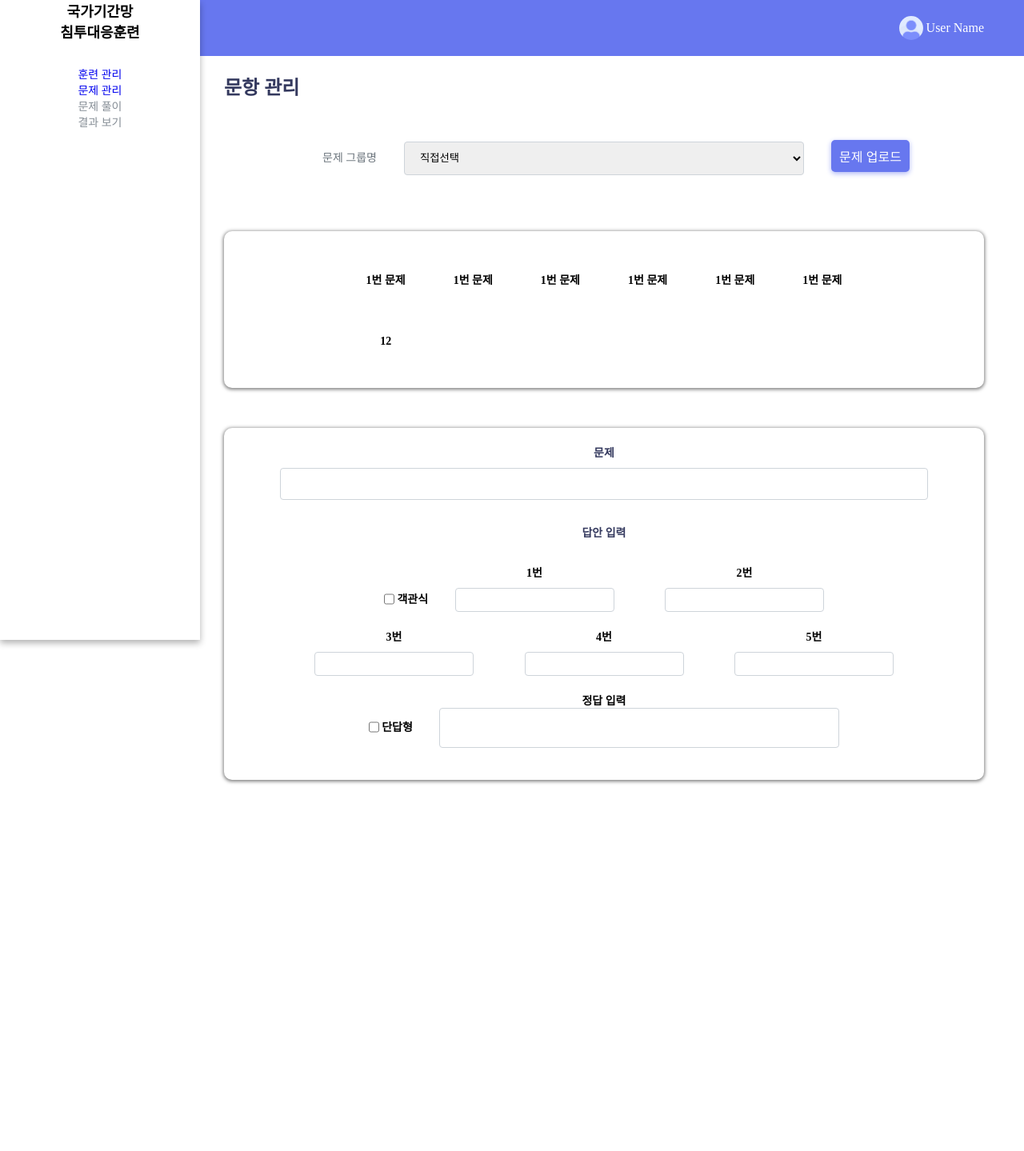
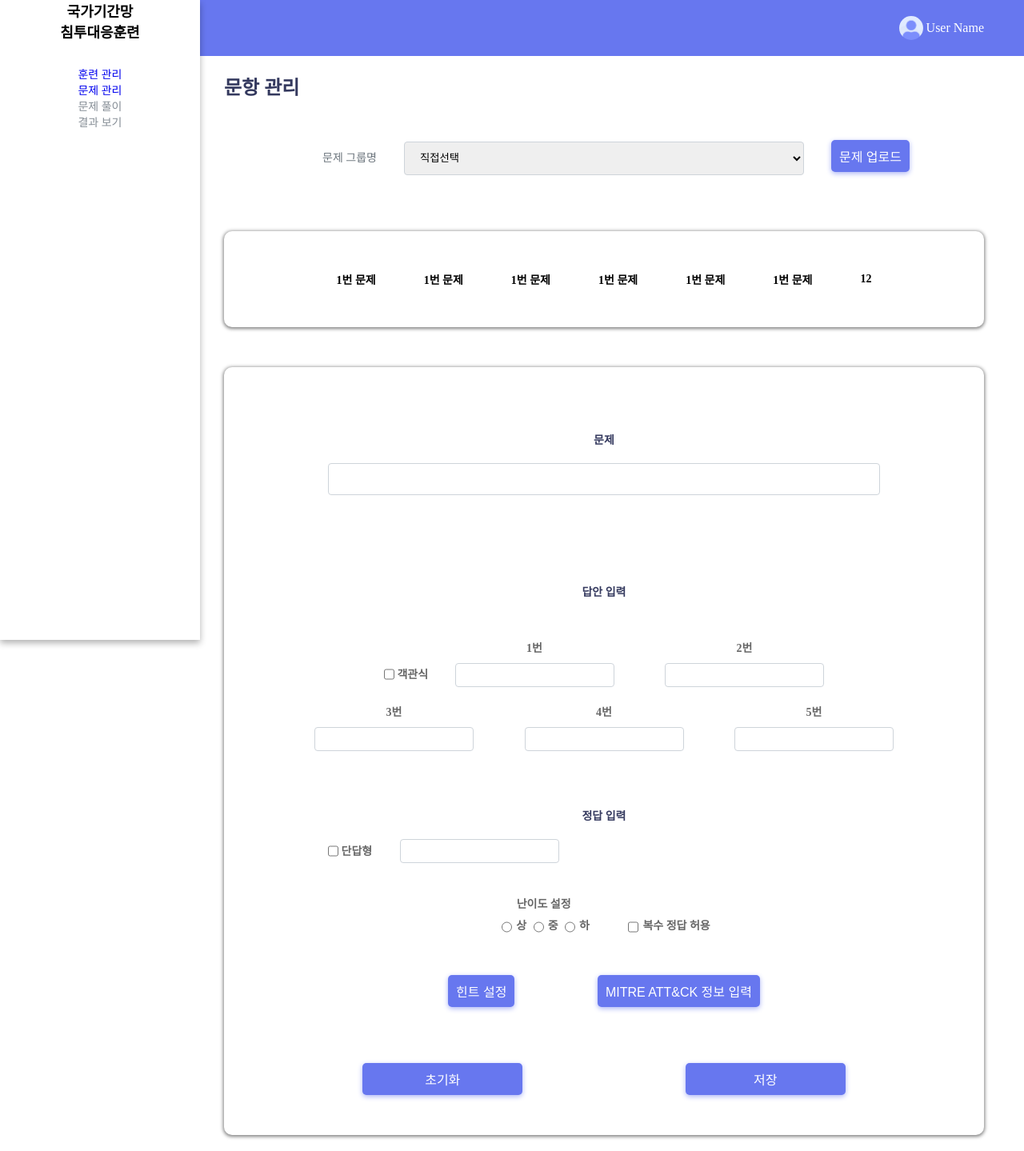
Before and after one commit to angelbaek/ncr, a Python web app: template src/main/resources/templates/html/admin_exam_management.html in a window 1280 px wide. Shown: the whole page at 80% size. Before the commit the page ends 980 px from the top, so only its background shows below. Run offline with Jinja, Linux system fonts and the light colour scheme; the template is opened without the code that fills it, so the values that code supplies are empty.

Commit message:
(Refactor): 문항 관리 기능 구현(문제 그룹명, 문항 가져오기)

```diff
--- a/src/main/resources/static/css/admin_exam_management.css
+++ b/src/main/resources/static/css/admin_exam_management.css
@@ -171,6 +171,7 @@ tr td {
   margin-bottom: 10px;
 }
 .exam_answer_common_text div {
+  color: #666;
   margin-bottom: 10px;
   text-align: center;
 }
@@ -178,8 +179,8 @@ tr td {
   vertical-align: baseline;
 }
 .answer_input_text {
-  margin-top: 30px;
-  margin-bottom: 30px;
+  margin-top: 50px;
+  margin-bottom: 50px;
   color: #34395e;
   font-weight: bold;
 }
@@ -202,7 +203,7 @@ tr td {
   vertical-align: -10px;
 }
 .exam_answer_title {
-  margin-bottom: 10px;
+  margin-bottom: 20px;
   color: #34395e;
   font-weight: bold;
 }
@@ -213,11 +214,78 @@ tr td {
   padding-left: 50px;
   padding-right: 50px;
 }
+.exam_answer_div_div {
+  padding: 60px;
+}
 .exam_answer_div_div input {
   width: 100%;
   padding: 10px 15px;
 }
 .exam_answer_common_text .dandap {
-  width: 700px;
-  height: 50px;
+  display: inline-block;
+  width: 100%;
+  height: 30px;
+  padding: 10px;
 }
+.dandap_import_text {
+  margin-top: 50px;
+  margin-bottom: 20px;
+  color: #34395e;
+  font-weight: bold;
+}
+.bottom_div {
+  text-align: center;
+}
+.common_level_div {
+  color: #666;
+  margin: 20px;
+  width: auto;
+  display: inline-block;
+  text-align: center;
+}
+.common_level_div input {
+  margin-left: 5px;
+  margin-right: 5px;
+  vertical-align: middle;
+  display: inline-block;
+}
+
+.common_level_div p {
+  display: inline-block;
+}
+
+.common_level_div button {
+  margin-left: 50px;
+  margin-right: 50px;
+  width: auto;
+}
+.setup_div button {
+  margin-top: 50px;
+  margin-bottom: 30px;
+  margin-right: 100px;
+  margin-left: 100px;
+}
+.test .exam_answer_common_text {
+  text-align: left;
+  left: 0;
+}
+
+#left_call_div {
+  float: left;
+  margin-left: 30px;
+}
+
+.left_input_call {
+  text-align: left;
+}
+
+.left_input_call input {
+  padding: 10px;
+  height: 30px;
+  margin-left: 35px;
+  margin-bottom: 20px;
+}
+.tr_add tr {
+  /* border-collapse: collapse; */
+  display: inline-block;
+}
--- a/src/main/resources/templates/html/admin_exam_management.html
+++ b/src/main/resources/templates/html/admin_exam_management.html
@@ -33,14 +33,14 @@
       <div class="contents_title">문항 관리</div>
       <div class="contents_title_top">
         <div class="contents_title_grp_name">문제 그룹명</div>
-        <select name="" id="">
+        <select name="grp_name" id="" class="select_view_body" onchange="selectGrpChange()">
           <option value="">직접선택</option>
         </select>
         <button class="exam_upload">문제 업로드</button>
       </div>
         <div class="exam_table">
           <table>
-            <tbody>
+            <tbody class="tr_add">
               <tr>
                 <td>1번 문제</td>
                 <td>1번 문제</td>
@@ -69,35 +69,57 @@
               </div>
               <div class="exam_answer_common_text">
                 <div>1번</div>
-                <input type="text">
+                <input type="text" maxlength="255">
               </div>
               <div class="exam_answer_common_text">
                 <div>2번</div>
-                <input type="text">
+                <input type="text" maxlength="255">
               </div>
               <div class="exam_answer_common_text">
                 <div>3번</div>
-                <input type="text">
+                <input type="text" maxlength="255">
               </div>
               <div class="exam_answer_common_text">
                 <div>4번</div>
-                <input type="text">
+                <input type="text" maxlength="255">
               </div>
               <div class="exam_answer_common_text">
                 <div>5번</div>
-                <input type="text">
+                <input type="text" maxlength="255">
               </div>
             </div>
-            <div>정답 입력</div>
+            <div class="dandap_import_text">정답 입력</div>
             <div class="test">
-              <div class="exam_answer_common_text">
+              <div class="exam_answer_common_text" id="left_call_div">
                 <input type="checkbox" class="common_check">
                 <div class="exam_answer_common_text_check">단답형</div>
               </div>
-              <div class="exam_answer_common_text">
-                <input class="dandap" type="text">
+              <div class="left_input_call">
+                <input type="text" maxlength="255">
               </div>
+            </div>
+            <div class="bottom">
+              <div class="bottom_div">
+                <div class="common_level_div">
+                  <div class="">난이도 설정</div>
+                  <div class="">
+                    <input type="radio" name="trio"><p>상</p>
+                    <input type="radio" name="trio"><p>중</p>
+                    <input type="radio" name="trio"><p>하</p>
+                  </div>
+                </div>
+                <div class="common_level_div">
+                  <input class="asddasqwe" type="checkbox"><p>복수 정답 허용</p>
+                </div>
+                <div class="common_level_div">
+                  <button>힌트 설정</button>
+                  <button>MITRE ATT&CK 정보 입력</button>
+                </div>
               </div>
+            </div>
+            <div class="setup_div">
+              <button>초기화</button>
+              <button>저장</button>
             </div>
           </div>
         </div>
```
Also changed, not shown: src/main/resources/sqlmap/sqlmapper_admin_exam_management.xml (added, +18 -0 lines), src/main/resources/static/js/admin_exam_management.js (added, +56 -0 lines), 3 other files.
